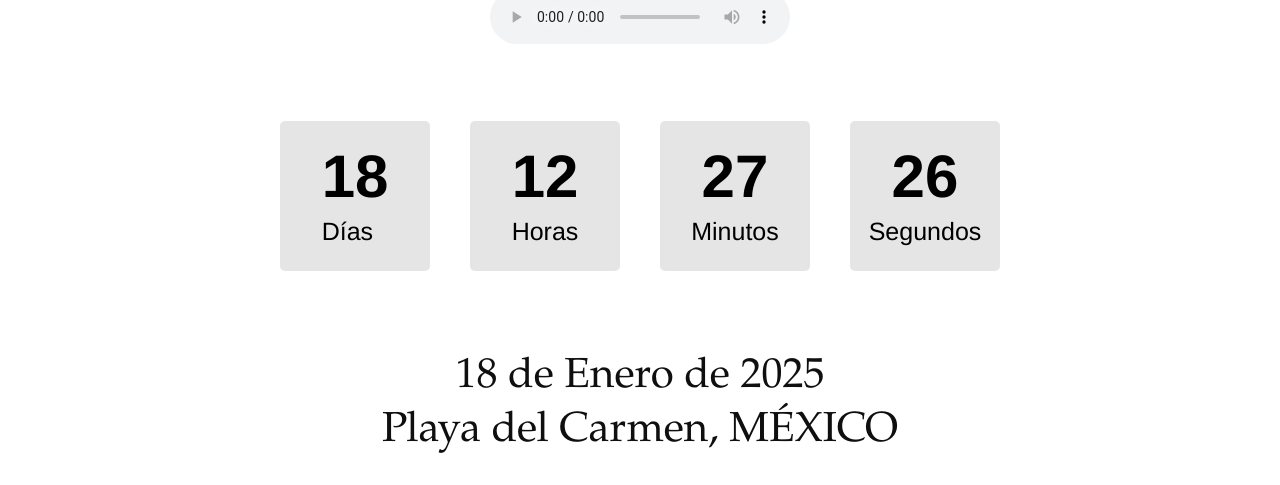
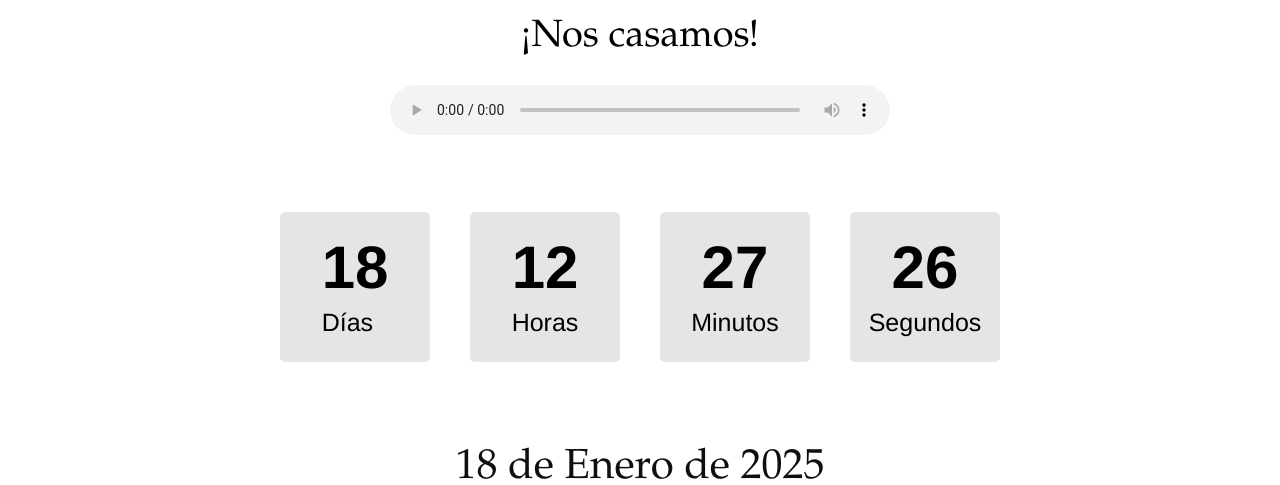
Before and after one commit to soireeco/Pruebamusica, a plain HTML site: page index.html in a window 1280 px wide. Shown: the part 976-1461 px from the top of the page. Drawn offline with Linux system fonts and the light colour scheme.

Commit message:
Update index.html

```diff
--- a/index.html
+++ b/index.html
@@ -125,11 +125,14 @@ textarea {
 
 		</div>
 
+		<div align="center"><p class="text1">¡Nos casamos!</p>
+		</div>
+
 
 		<div align="center" class="cancion audio">
 
 
-          <audio preload="auto" controls="controls" autoplay="autoplay" >
+          <audio preload="auto" controls style="width: 500px; height: 50px" autoplay="autoplay" >
             <source src="audio/cancion1.mp3" type="audio/mp3">
             <source src="audio/cancion1.ogg" type="audio/ogg">
           </audio>
```
